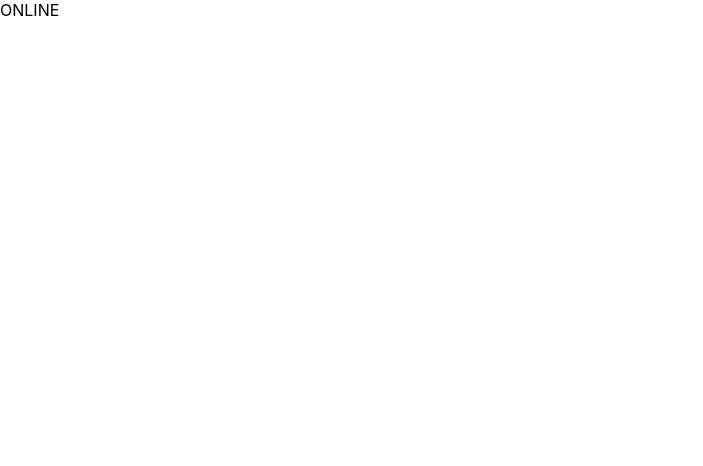
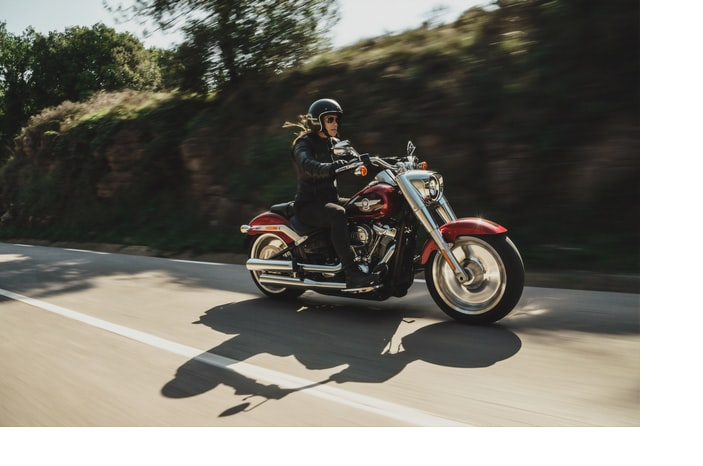
Before and after one commit to Parkyes90/hooks-exercise, a React (Create React App) app: page / in a window 1280 px wide. Shown: the top 466 px of the page, without its empty margins (0-703 px from the left). Built offline with nearby package versions, Linux system fonts and the light colour scheme.

Commit message:
Add hooks useFullscreen.js useScroll.js

```diff
--- a/src/App.js
+++ b/src/App.js
@@ -1,12 +1,14 @@
 import React from "react";
-import useNetwork from "./hooks/useNetwork";
+import useFullscreen from "./hooks/useFullscreen";
+import bg from "./assets/img/harley-davidson-aiBYhrzsQw4-unsplash.jpg";
 
 function App() {
-  const handleNetworkChange = online => {
-    console.log(online ? "We just went online" : "We are offline");
-  };
-  const onLine = useNetwork(handleNetworkChange);
-  return <div>{onLine ? "ONLINE" : "OFFLINE"}</div>;
+  const { element, toggleFull } = useFullscreen();
+  return (
+    <div style={{ height: "1000vh" }}>
+      <img src={bg} alt="ride bicycle" ref={element} onClick={toggleFull} />
+    </div>
+  );
 }
 
 export default App;
--- /dev/null
+++ b/src/hooks/useFullscreen.js
@@ -0,0 +1,22 @@
+import { useEffect, useRef, useState } from "react";
+
+export default () => {
+  const [full, setFull] = useState(false);
+  const element = useRef();
+  const toggleFull = () => {
+    setFull(!full);
+  };
+  useEffect(() => {
+    if (full) {
+      const { current } = element;
+      if (current) {
+        element.current.requestFullscreen();
+      }
+    } else {
+      if (document.fullscreenElement) {
+        document.exitFullscreen();
+      }
+    }
+  }, [full]);
+  return { element, toggleFull };
+};
```
Also changed, not shown: src/hooks/useScroll.js (added, +24 -0 lines), src/assets/img/harley-davidson-aiBYhrzsQw4-unsplash.jpg (added).
